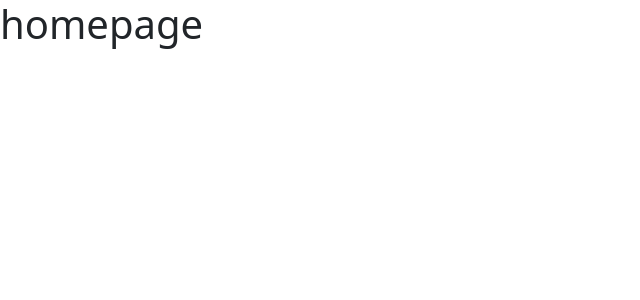
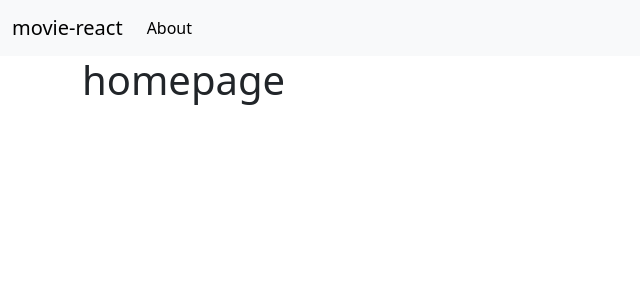
Before and after one commit to GalloSimone/webapp-react, a React (Vite) app: page / in a window 1280 px wide. Shown: the top 300 px of the page, without its empty margins (0-640 px from the left). Built offline with nearby package versions, Linux system fonts and the light colour scheme.

Commit message:
modify navbar

```diff
--- a/src/App.jsx
+++ b/src/App.jsx
@@ -1,16 +1,18 @@
 import { useState } from 'react'
 import {BrowserRouter, Route, RouterProvider, Routes} from "react-router-dom"
 import HomePage from './pages/HomePage'
-import About from './pages/AboutPage'
 import AboutPage from './pages/AboutPage'
+import DefaultLayout from './layouts/DefaultLayout'
 function App() {
   const [count, setCount] = useState(0)
 
   return (
    <BrowserRouter>
    <Routes>
-    <Route index element={<HomePage/>}></Route>
-    <Route path='/about' element={<AboutPage/>}></Route>
+     <Route element={<DefaultLayout/>}path='/'>
+     <Route index element={<HomePage/>}></Route>
+     <Route path='/about' element={<AboutPage/>}></Route>
+   </Route>
    </Routes>
    </BrowserRouter>
   );
--- a/src/components/Header.jsx
+++ b/src/components/Header.jsx
@@ -1,27 +1,18 @@
+import { Link } from "react-router-dom"
+
 export default function Header(){
 return(
     <>
-    <nav class="navbar navbar-expand-lg bg-body-tertiary">
-  <div class="container-fluid">
-    <a class="navbar-brand" href="#">Navbar</a>
-    <button class="navbar-toggler" type="button" data-bs-toggle="collapse" data-bs-target="#navbarSupportedContent" aria-controls="navbarSupportedContent" aria-expanded="false" aria-label="Toggle navigation">
-      <span class="navbar-toggler-icon"></span>
+    <nav className="navbar navbar-expand-lg bg-body-tertiary">
+  <div className="container-fluid">
+    <Link className="navbar-brand" to="/">movie-react</Link>
+    <button className="navbar-toggler" type="button" data-bs-toggle="collapse" data-bs-target="#navbarSupportedContent" aria-controls="navbarSupportedContent" aria-expanded="false" aria-label="Toggle navigation">
+      <span className="navbar-toggler-icon"></span>
     </button>
-    <div class="collapse navbar-collapse" id="navbarSupportedContent">
-      <ul class="navbar-nav me-auto mb-2 mb-lg-0">
-        <li class="nav-item">
-          <a class="nav-link active" aria-current="page" href="#">Home</a>
-        </li>
-        <li class="nav-item">
-          <a class="nav-link" href="#">Link</a>
-        </li>
-        <li class="nav-item dropdown">
-          <a class="nav-link dropdown-toggle" href="#" role="button" data-bs-toggle="dropdown" aria-expanded="false">
-            Dropdown
-          </a>
-        </li>
-        <li class="nav-item">
-          <a class="nav-link disabled" aria-disabled="true">Disabled</a>
+    <div className="collapse navbar-collapse" id="navbarSupportedContent">
+      <ul className="navbar-nav me-auto mb-2 mb-lg-0">
+        <li className="nav-item">
+          <Link className="nav-link active" aria-current="page" to="/about">About</Link>
         </li>
       </ul>
     </div>
--- a/src/layouts/DefaultLayout.jsx
+++ b/src/layouts/DefaultLayout.jsx
@@ -0,0 +1,18 @@
+import Header from "../components/Header"
+import { Outlet } from "react-router-dom"
+
+export default function DefaultLayout (){
+    return(
+  <>
+  <Header></Header>
+
+  <main>
+    <Outlet/>
+  </main>
+
+
+  <footer></footer>
+  </>
+
+    )
+}
--- a/src/pages/AboutPage.jsx
+++ b/src/pages/AboutPage.jsx
@@ -1,5 +1,7 @@
 export default function AboutPage(){
    return(
+   <div className="container">
     <h1>About</h1>
+    </div>
    )
 }
--- a/src/pages/HomePage.jsx
+++ b/src/pages/HomePage.jsx
@@ -1,5 +1,7 @@
 export default function HomePage(){
    return(
+    <div className="container">
     <h1>homepage</h1>
-   )
+    </div>
+)
 }
```
